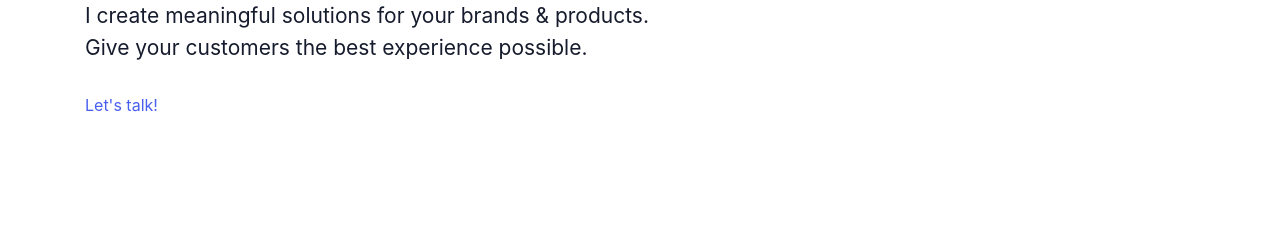
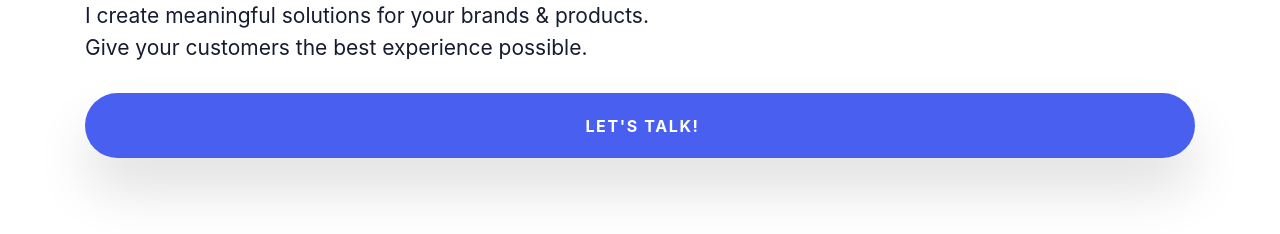
Before and after one commit to EGROENE/code-eat-sleep, a plain HTML site: page index.html in a window 1280 px wide. Shown: the part 322-556 px from the top of the page. Drawn offline with Linux system fonts and the light colour scheme.

Commit message:
Add classes to btn container

```diff
--- a/index.html
+++ b/index.html
@@ -43,7 +43,7 @@
                     <div class="sub-header">I create meaningful solutions for your brands & products.<br>
                     Give your customers the best experience possible.
                     </div>
-                    <div>
+                    <div class="btn btn-primary round-pill">
                         <a href="#">Let's talk!</a>
                     </div>
                 </div>
```
